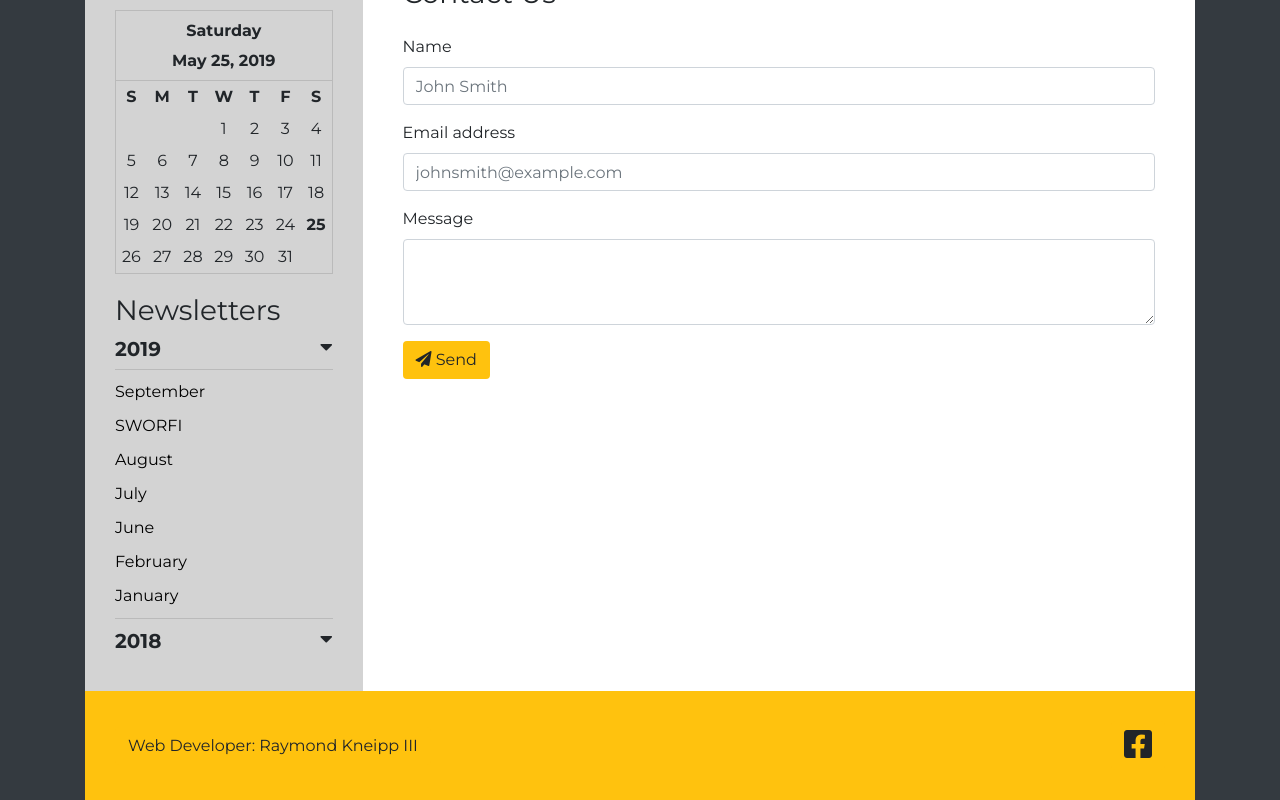
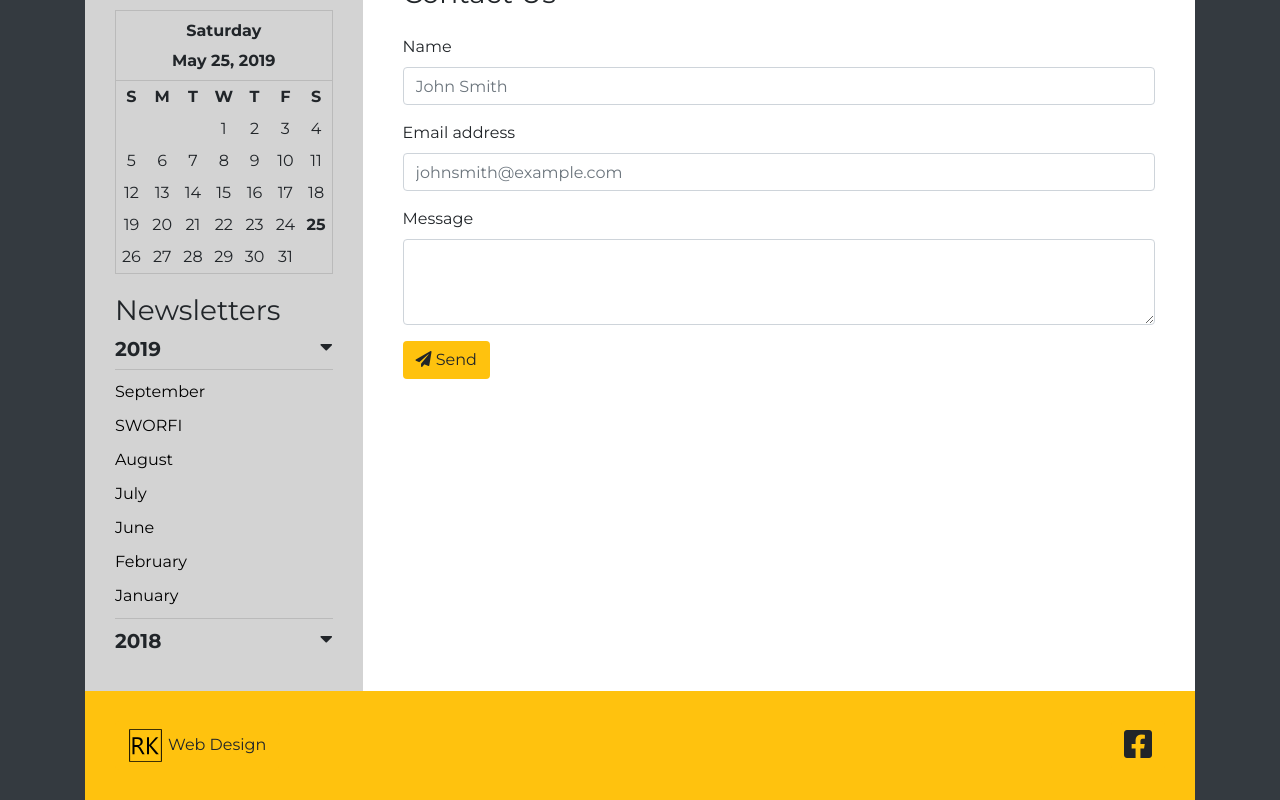
Before and after one commit to thor3444/eaa-chapter-174, a React (Create React App) app: page /contact in a window 1280 px wide. Shown: the part 596-1396 px from the top of the page. Built offline with nearby package versions, Linux system fonts and the light colour scheme.

Commit message:
Added logo

```diff
--- a/src/components/Footer.js
+++ b/src/components/Footer.js
@@ -1,4 +1,5 @@
 import React from "react";
+import logo from "../images/rk.svg";
 
 const Footer = () => {
 	return (
@@ -7,10 +8,11 @@ const Footer = () => {
 				<a
 					target="_blank"
 					rel="noopener noreferrer"
-					className="btn btn-yellow"
+					className="btn btn-yellow rk-link"
 					href="https://raymondkneipp.com/"
 				>
-					Web Developer: Raymond Kneipp III
+					<img src={logo} alt="RK" className="rk" />
+					Web Design
 				</a>
 			</p>
 			<a
--- a/src/styles/main.css
+++ b/src/styles/main.css
@@ -243,4 +243,9 @@
 .accordion-body p a {
   color: #000;
 }
+
+.rk {
+  height: 35px;
+  margin-right: 5px;
+}
 /*# sourceMappingURL=main.css.map */
--- a/src/styles/main.scss
+++ b/src/styles/main.scss
@@ -228,3 +228,8 @@ $font: "Montserrat";
 		}
 	}
 }
+
+.rk {
+	height: 35px;
+	margin-right: 5px;
+}
```
Also changed, not shown: src/images/rk.svg (added), 1 other file (tests, documents, lock files or other folders).
